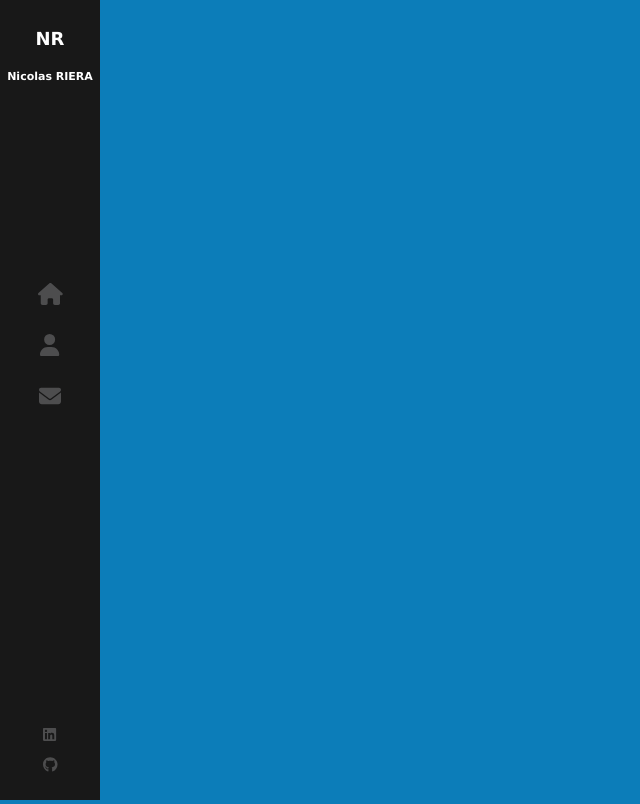
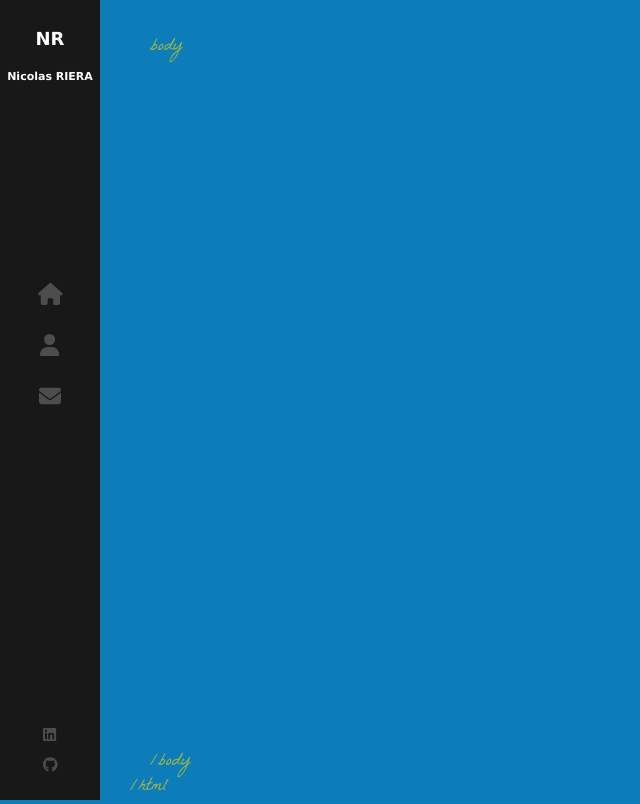
Before and after one commit to nicoriera/nicolas_riera_portfolio, a React (Create React App) app: page / in a window 1280 px wide. Shown: the whole page, without its empty margins (0-640 px from the left). Built offline with nearby package versions, Linux system fonts and the light colour scheme.

Commit message:
building site layout

```diff
--- a/src/components/Layout/index.js
+++ b/src/components/Layout/index.js
@@ -1,12 +1,23 @@
 import "./index.scss";
-
+import { Outlet } from "react-router-dom";
 import Sidebar from "../Sidebar";
 
 const Layout = () => {
   return (
-    <>
+    <div className="App">
       <Sidebar />
-    </>
+      <div className="page">
+        <span className="tags top-tags">body</span>
+
+        <Outlet />
+
+        <span className="tags bottom-tags">
+          /body
+          <br />
+          <span className="bottom-tag-html">/html</span>
+        </span>
+      </div>
+    </div>
   );
 };
 
--- a/src/components/Layout/index.scss
+++ b/src/components/Layout/index.scss
@@ -0,0 +1,26 @@
+.page {
+    width: 100%;
+    height: 100%;
+    position: absolute;
+
+}
+
+.top-tags {
+    bottom: auto;
+    top: 35px;
+
+}
+
+.tags {
+    color: #ffd700;
+    opacity: 0.6;
+    position: absolute;
+    bottom: 0;
+    left: 150px;
+    font-size: 18px;
+    font-family: 'La Belle Aurore';
+}
+
+.bottom-tag-html {
+    margin-left: -20px;
+}
```
